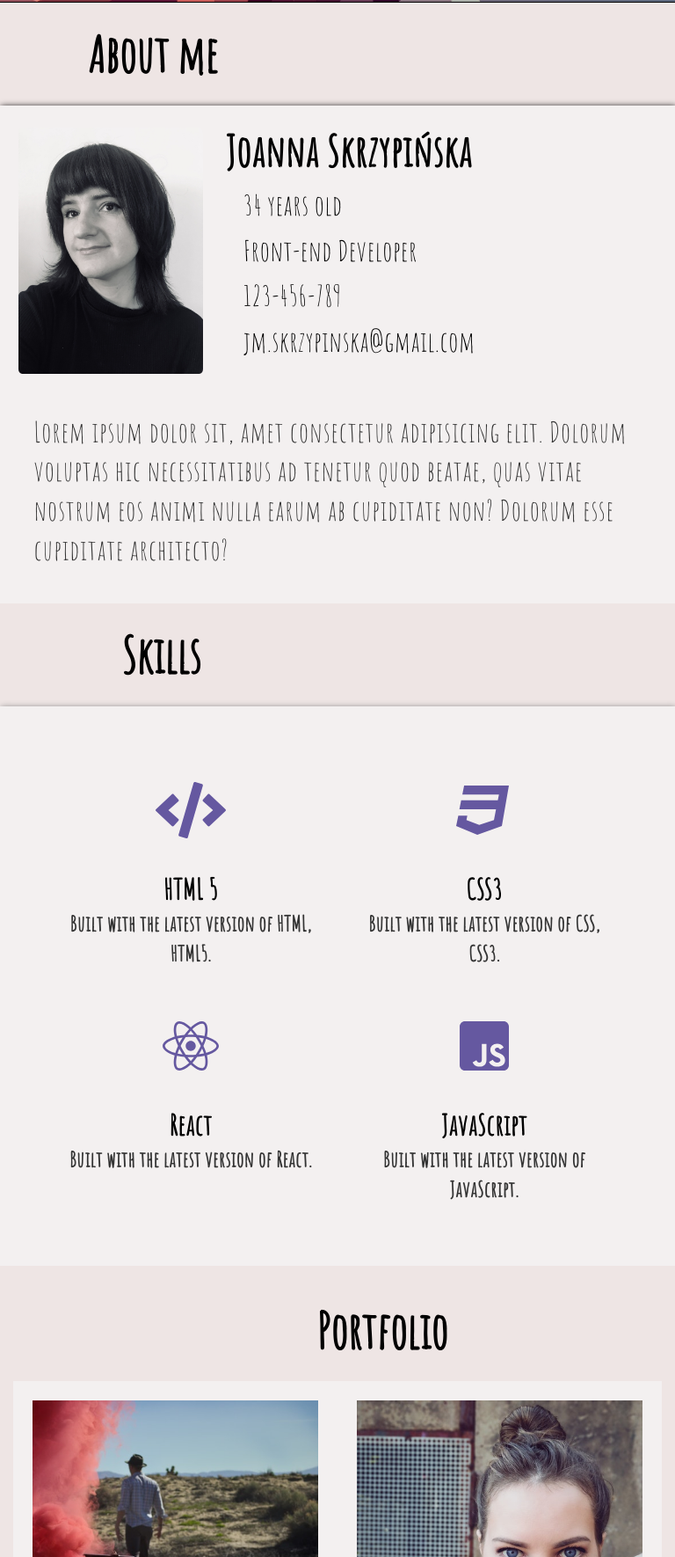
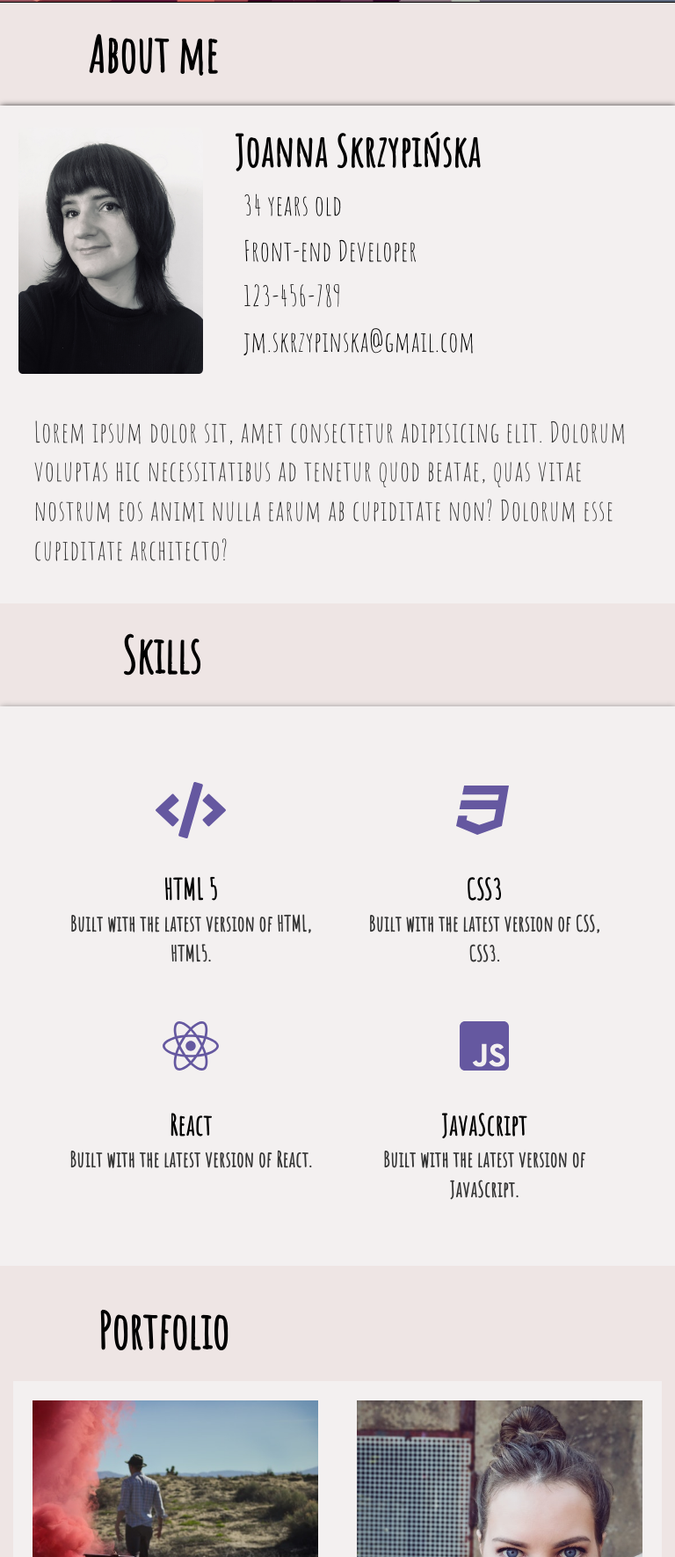
Before and after one commit to jskrzypinska/portfolio-coders-camp, a plain HTML site: page index.html in a window 768 px wide. Shown: the part 739-2509 px from the top of the page at 88% size. Drawn offline with Linux system fonts and the light colour scheme.

Commit message:
changes style css

```diff
--- a/style.css
+++ b/style.css
@@ -395,7 +395,10 @@ hr.light-100 {
     width: 50%;
   }
 
-  .fa-code, .fa-react, .fa-js-square, .fa-css3 {
+  .fa-code,
+  .fa-react,
+  .fa-js-square,
+  .fa-css3 {
     font-size: 4em;
     margin: 1rem;
   }
@@ -421,7 +424,8 @@ hr.light-100 {
     padding: 10px;
   }
 
-  .about h2, .skills-section h2 {
+  .about h2,
+  .skills-section h2 {
     font-size: 3.5rem;
   }
 
@@ -447,7 +451,7 @@ hr.light-100 {
   }
 
   .items h1 {
-    margin: 0;
+    margin-left: 10px;
     border: none;
   }
 
@@ -475,8 +479,7 @@ hr.light-100 {
   .gallery-section h2 {
     font-size: 3.5em;
     padding: 3%;
-    text-align: right;
-    margin-right: 30%;
+    margin-left: 10%;
   }
 
   .gallery-container {
@@ -514,7 +517,8 @@ hr.light-100 {
     font-size: 3rem;
   }
 
-  .about h2, .skills-section h2 {
+  .about h2,
+  .skills-section h2 {
     font-size: 3.5rem;
     padding: 1%;
   }
@@ -607,8 +611,7 @@ hr.light-100 {
   .gallery-section h2 {
     font-size: 3.2em;
     padding: 1%;
-    text-align: right;
-    margin-right: 30%;
+    margin-left: 20%
   }
 
   div.desc {
```
